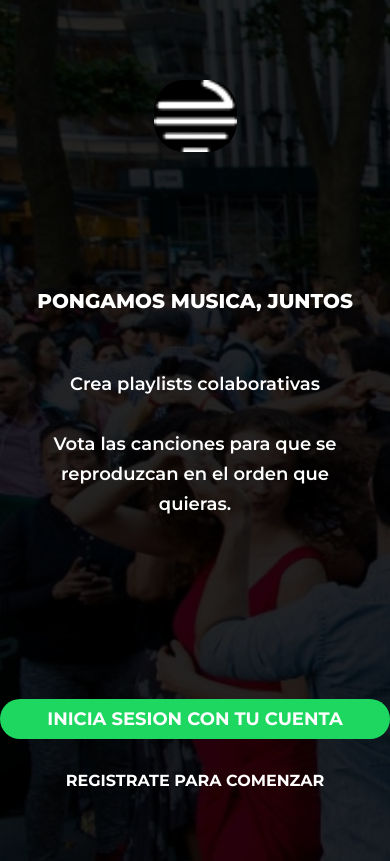
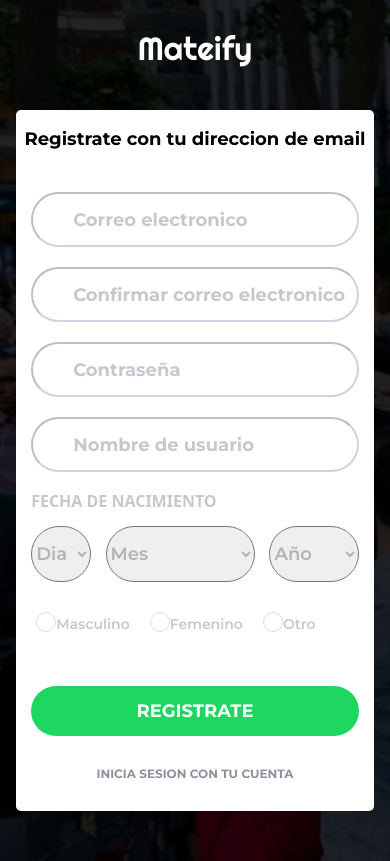
Before and after one commit to Nagi2880/Modulo-1-matea, a React (Create React App) app: page /test in a window 390 px wide. Built offline with nearby package versions, Linux system fonts and the light colour scheme.

Commit message:
The mobile version for the Register page finished

```diff
--- a/src/App.js
+++ b/src/App.js
@@ -7,7 +7,8 @@
 import Home from './finished/Home';
 import Login from './finished/Login';
 import Register from './finished/Register';
-import Mobilehome from './Mobile/Mobilehome';
+import Mobilereg from './Mobile/Mobilereg';
+
 function App() {
   return (
     <BrowserRouter>
@@ -15,7 +16,7 @@
         <Route path="/Login" element={<Login />} />
         <Route path="/" element={<Home />} />
         <Route path="/Register" element={<Register />} />
-        <Route path="/test" element={<Mobilehome />} />
+        <Route path="/test" element={<Mobilereg />} />
       </Routes>
     </BrowserRouter>
   );
--- /dev/null
+++ b/src/Mobile/Mobilereg.css
@@ -0,0 +1,64 @@
+
+#Mobileregis-container{
+    margin-top: 34px;
+}
+#Mobile-container{
+    background-color: rgba(0, 0, 0, 0.85);
+}
+
+#Data-container{
+    border-radius: 5px;
+    margin-bottom: 50px;
+}
+
+#Mobile-mateify{
+    font-family: 'Righteous';
+    font-style: normal;
+    font-weight: normal;
+    font-size: 32px;
+    line-height: 40px;
+    padding-top: 28px;
+    color: #ffffff;
+
+}
+
+#Mobileregis-title{
+    font-family: 'Montserrat';
+    font-style: normal;
+    font-weight: bold;
+    font-size: 18px;
+    line-height: 22px;
+
+    color: black;
+    margin-top: 18px;
+    margin-bottom: 22px;
+}
+#Mobileregis-button{
+    background-color: #1ED760;
+    border-radius: 30px;
+    border-color: transparent;
+    height: 50px;
+    margin-top: 20px;
+
+    font-family: 'Montserrat';
+    font-style: normal;
+    font-weight: bold;
+    font-size: 18px;
+    line-height: 22px;
+    color: white;
+}
+#Mobileregis-login{
+    border: none;
+    background-color: transparent;
+    padding-top: 30px;
+    padding-bottom: 30px;
+
+    font-family: 'Montserrat';
+    font-style: normal;
+    font-weight: bold;
+    font-size: 12px;
+    line-height: 15px;
+    text-transform: uppercase;
+    color: rgba(31, 32, 65, 0.5);
+
+}
--- /dev/null
+++ b/src/Mobile/Mobilereg.jsx
@@ -0,0 +1,44 @@
+import React from 'react';
+import './Mobilereg.css';
+import Daypicker from '../elements/Daypicker';
+import Monthpicker from '../elements/Monthpicker';
+import Yearpicker from '../elements/Yearpicker';
+import Checkbox from '../elements/Checkbox';
+
+export default function Mobilereg() {
+  return (
+      <div id="Background-image" className='mobile-background'>
+          <div id="Mobilehome-container" className='d-flex flex-column justify-content-between col col-12'>
+          <h6 id="Mobile-mateify" className='col col-12 d-flex justify-content-center'>Mateify</h6>
+            <div id="Mobileregis-container" className='col col-12 d-flex justify-content-center align-items-center' >
+              <body id="Data-container" className='col col-11 '>
+                <h3 id="Mobileregis-title" className='d-flex justify-content-center'>Registrate con tu direccion de email</h3>
+                <div id="Form-container">
+                    <form method='get' className='d-flex flex-column justify-content-center align-items-center'>
+                        <input type="email" className='col col-11 ' id="Input-register" placeholder="Correo electronico" />
+                        <input type="email" className='col col-11 ' id="Input-register" placeholder='Confirmar correo electronico' />
+                        <input type="password" className='col col-11' id="Input-register" placeholder='Contraseña' />
+                        <input type="text" className='col col-11 ' id="Input-register"  placeholder='Nombre de usuario' />
+                        <h4 id="Date-title" className='col col-11'>FECHA DE NACIMIENTO</h4>
+                        <section className='col col-12 d-flex flex-row justify-content-evenly' id="Datepick-section">
+                            <Daypicker />
+                            <Monthpicker />
+                            <Yearpicker />
+                        </section>
+                        <section className='d-flex justify-content-start col-12' id="Checkbox-section">
+                        <Checkbox checkboxid="Register-checkbox" checkboxcontainer="Register-container" checkboxText="Masculino" value="Male-checkbox"  />
+                        <Checkbox checkboxid="Register-checkbox" checkboxcontainer="Register-container" checkboxText="Femenino" value="Female-checkbox"/>
+                        <Checkbox checkboxid="Register-checkbox" checkboxcontainer="Register-container" checkboxText="Otro" value="Other-checkbox"/>
+                        </section>
+                        <button id="Mobileregis-button" className='col col-11'>REGISTRATE</button>
+
+
+                   <button onClick={(e) => {e.preventDefault();window.location.href='/Login'}} className='col col-11' id="Mobileregis-login" >INICIA SESION CON TU CUENTA </button>
+                    </form>
+                  </div>
+              </body>
+            </div>
+          </div>
+      </div>
+  )
+}
--- a/src/components/Footer.jsx
+++ b/src/components/Footer.jsx
@@ -2,7 +2,7 @@
 import './Footer.css';
 export default function Footer() {
     return (
-        <footer id="Footer-container" className='d-flex align-items-baseline col col-md-12'>
+        <footer id="Footer-container" className='d-flex align-items-baseline col col-sm-12 col-md-12'>
                 <span id="Footer-title" className='col col-md-8 col-xl-9'>Diseñado en Uruguay</span>
                 <div className='col col-md-4 col-xl-3 d-flex align-items-center justify-content-evenly'>
                     <span id="Footer-subtitle" >Powered by </span>
--- a/src/elements/Datepicker.css
+++ b/src/elements/Datepicker.css
@@ -1,7 +1,6 @@
 #Date-button{
     border-radius: 30px;
     height: 56px;
-    padding-left: 20px;
 
     font-family: 'Montserrat';
     font-style: normal;
--- a/src/elements/Monthpicker.jsx
+++ b/src/elements/Monthpicker.jsx
@@ -10,7 +10,7 @@
     })
 
     return (
-       <select className='col col-6' id="Date-button">
+       <select className='col col-5' id="Date-button">
         <option>Mes</option>
            {Mes}
        </select>
--- a/src/finished/Home.css
+++ b/src/finished/Home.css
@@ -18,7 +18,7 @@
     font-weight: 800;
 
     font-family: 'Montserrat';
-    font-size: 48px;
+    font-size: 37px;
     font-style: normal;
 }
 #Body-searchbar{
--- a/src/finished/Home.jsx
+++ b/src/finished/Home.jsx
@@ -7,17 +7,17 @@
 export default function Home() {
     return (
         <div id="Home-container" className=''>
-            <div className='d-none d-sm-block'>
+            <div className='d-none d-sm-none d-md-block'>
                 <Header2 />
                 <body id="Body-container" className='d-flex flex-column align-items-center'>
-                    <img id="background" className='col col-md-12 col-xl-12' alt="background" src="./background.png" />
-                    <h2 id="Body-subtitle" className='col col-md-12 col-lg-10 col-xl-8'>PONGAMOS MUSICA, JUNTOS</h2>
+                    <img id="background" className='col col-sm-12 col-md-12 col-xl-12' alt="background" src="./background.png" />
+                    <h2 id="Body-subtitle" className='col col-sm-12 col-md-12 col-lg-10 col-xl-8'>PONGAMOS MUSICA, JUNTOS</h2>
                     <input type='search' placeholder='Buscar una playlist' id="Body-searchbar" className='col col-md-8 col-lg-7 col-xl-5'></input>
                     <button id="Body-button" className='col col-md-4 col-lg-3 col-xl-2'>NUEVA PLAYLIST</button>
                 </body>
                 <Footer />
             </div>
-            <div className='d-block d-sm-none'>
+            <div className='d-block d-md-none'>
                 <Mobilehome />
             </div>
         </div>
--- a/src/finished/Register.jsx
+++ b/src/finished/Register.jsx
@@ -7,9 +7,11 @@
 import Checkbox from '../elements/Checkbox';
 import Bodyhr from '../elements/Bodyhr.jsx';
 import Whitefooter from '../components/Whitefooter';
+import Mobilereg from '../Mobile/Mobilereg';
 export default function Register() {
     return (
-        <div id="Register-container" >
+        <div>
+           <div id="Register-container" className='d-none d-sm-none d-md-block' >
                 <Header1 />
                 <body>
                     <h3 id="Register-title" className='d-flex justify-content-center'>Registrate con tu direccion de email</h3>
@@ -41,5 +43,9 @@
                     <Whitefooter />
                 </body>
             </div>
+            <div className='d-block d-md-none'>
+                <Mobilereg />
+            </div>
+        </div>
     )
 }
```
Lines whose indentation alone changed are shown as unchanged.
